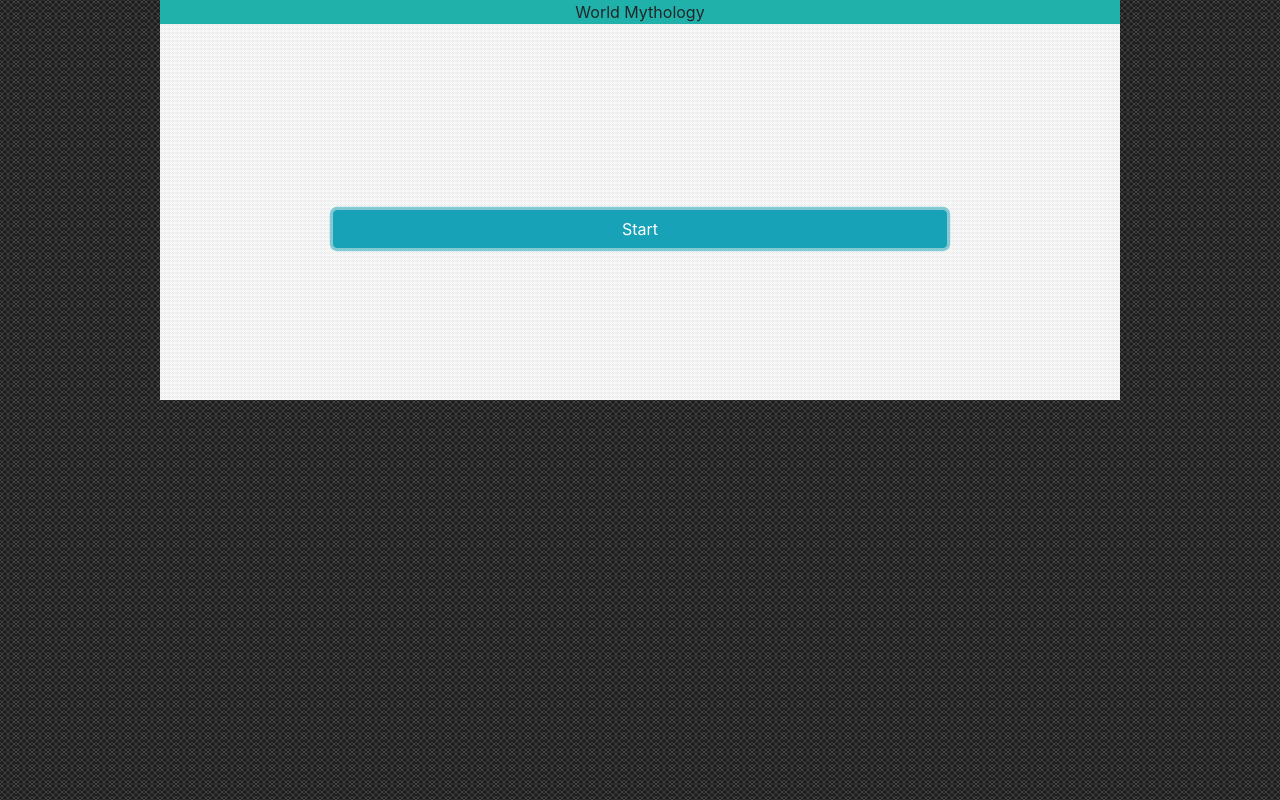
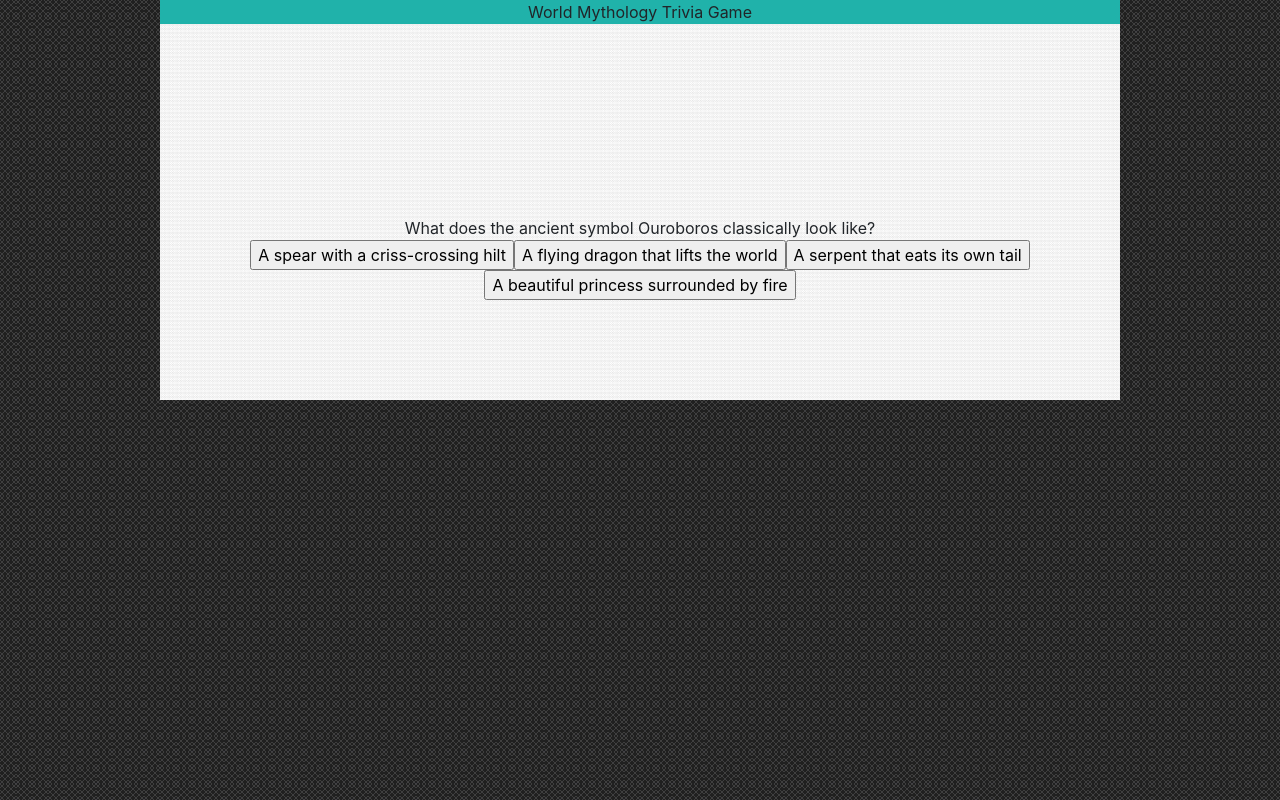
Before and after one commit to chenfanlimc/TriviaGame, a plain HTML site: page index.html in a window 1280 px wide. Both pictures are taken after a click on the button "Start". Drawn offline with nearby package versions, Linux system fonts and the light colour scheme.

Commit message:
made some attempts in javascript, not working really

```diff
--- a/assets/javascript/app.js
+++ b/assets/javascript/app.js
@@ -4,26 +4,52 @@ $(document).ready(function() {
     var questionOne = {
         question: "What does the ancient symbol Ouroboros classically look like?",
         answersArray: ["A spear with a criss-crossing hilt", "A flying dragon that lifts the world",
-        "A serpent that eats its own tail", "A beautiful princess surrounded by fire"]
+        "A serpent that eats its own tail", "A beautiful princess surrounded by fire"],
+        answer: 2
     }
     var questionTwo = {
         question: "From what ancient Chinese epic did the Monkey King originate from?",
-        answersArray: ["Journey to the West", "Romance of the Three Kingdoms", "Dream of the Red Chamber", "Water Margin"]
+        answersArray: ["Journey to the West", "Romance of the Three Kingdoms", "Dream of the Red Chamber", "Water Margin"],
+        answer: 0
     }
     var questionThree = {
         question: "In the Japanese mythology of Susanoo and Orochi, what is the name of the sword that slays the legednary serpent?",
         answersArray: ["Demon Cutter of Seven Curses", "Sword of the Gathering Clouds of Heaven",
-        "Swallow Blade of Divine Wind", "Death-Culling Spirit Blade"]
+        "Swallow Blade of Divine Wind", "Death-Culling Spirit Blade"],
+        answer: 1
     }
     var questionFour = {
         question: "What is the primary purpose of Yggdrasil, the mythical tree of Norse Mythology?",
         answersArray: ["It is the core of the cosmos and connects all the worlds", "It is a flying tree that houses various Norse gods",
-        "It is a legendary source of ingredients for the mightiest weapons", "It is a mythical staff wielded by Odin during Ragnorak"]
+        "It is a legendary source of ingredients for the mightiest weapons", "It is a mythical staff wielded by Odin during Ragnorak"],
+        answer: 0
     }
     var questionFive = {
         question: "In Greek Mythology, how many Titans were originally borne from Gaia?",
-        answersArray: ["6", "10", "12", "15"]
+        answersArray: ["6", "10", "12", "15"],
+        answer: 2
     }
+    var questionSix = {
+        question: "In The Epic of Gilgamesh, why did the gods send Enkidu to Gilgamesh?",
+        answersArray: ["To become his life-long friend", "To inspire him to do great things",
+        "To aid him in the battle against the Bull of Heaven", "To humble him of his arrogance"],
+        answer: 3
+    }
+
+    function checkAnswer() {
+        console.log("checkAnswer ran");
+    }
+
+    $(".start").on("click", function() {
+        $(".contentSection").html("<div class='questionContainer'></div>");
+        $(".questionContainer").html(questionOne.question)
+        for(var i = 0; i < questionOne.answersArray.length; i++){
+            var button = $('<input type="button" onclick="' + checkAnswer + ' value="' + questionOne.answersArray[i] + '"/>')
+            $(".contentSection").append(button);
+        }
+
+    })
+
 
 
 
--- a/index.html
+++ b/index.html
@@ -17,10 +17,10 @@
 
     <div class="container">
         <div class="row">
-            <div class="col-md-12 titleBox">World Mythology</div>
+            <div class="col-md-12 titleBox">World Mythology Trivia Game</div>
         </div>
-        <div class="row contentSection">
-            <div class="col-md-12">
+        <div class="row">
+            <div class="col-md-12 contentSection">
                 <button type="button" class="btn btn-info start">Start</button>
             </div>
         </div>
```
